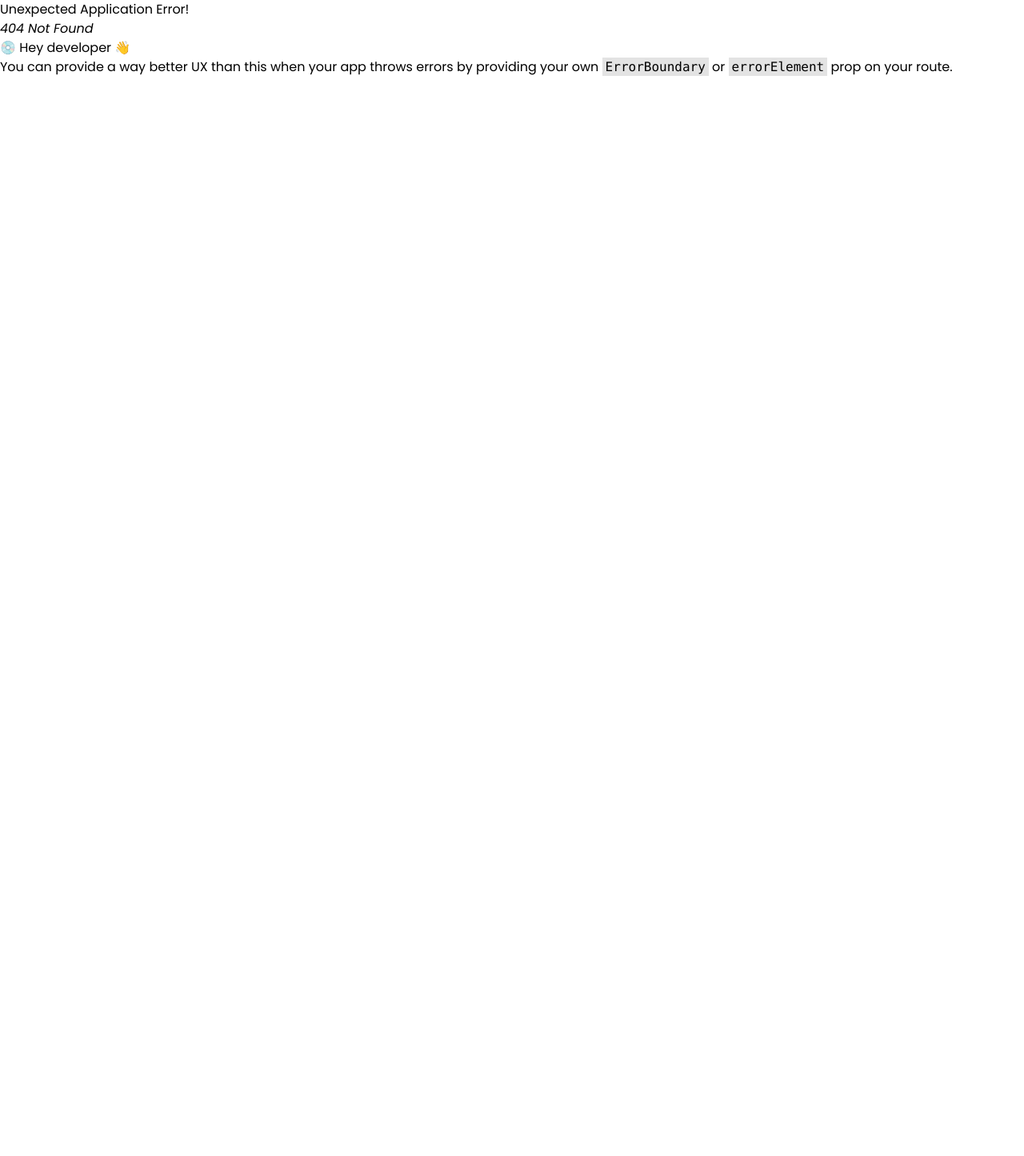
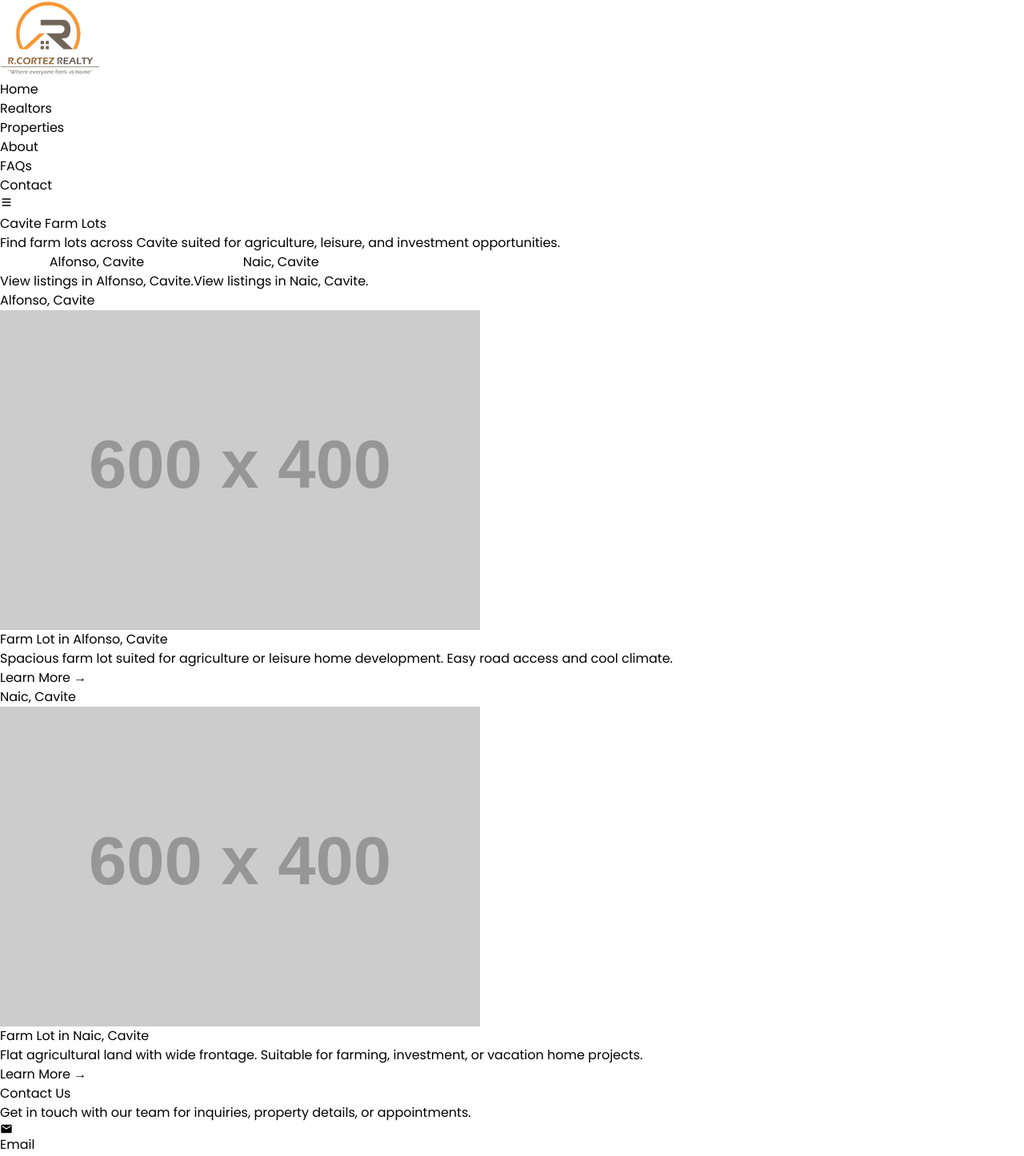
Before and after one commit to Sanjuan1290/main_R.Cortez_Realty, a React (Vite) app: page /farm-lots/cavite in a window 1280 px wide. Before the commit this address had no page. Shown: the top 1446 px of the page at 80% size. Before the commit the page ends 800 px from the top, so only its background shows below. Built offline with nearby package versions, Linux system fonts and the light colour scheme.

Commit message:
feat: added new FarmLots listings

```diff
--- a/src/App.jsx
+++ b/src/App.jsx
@@ -10,7 +10,9 @@ import ContactPage from "./components/contact/ContactPage"
 import Properties from "./components/properties/Properties"
 import HighEndProperties from "./components/properties/HighEndProperties"
 import TownHomes from './components/properties/TownHomes'
-import FarmLots from './components/properties/FarmLots'
+
+import FarmLotsLayout from "./components/properties/FarmLotsList/FarmLotsLayout"
+import CaviteList from "./components/properties/FarmLotsList/Cavite/CaviteList"
 
 function App() {
 
@@ -24,7 +26,13 @@ function App() {
       <Route path="/properties" element={<Properties />} />
       <Route path="/high-end" element={<HighEndProperties />}/>
       <Route path="/townhomes" element={<TownHomes />}/>
-      <Route path="/farm-lots" element={<FarmLots />}/>
+
+      <Route path="/farm-lots" element={<FarmLotsLayout />}>
+        <Route path="cavite" element={<CaviteList />}/>
+        <Route path="pampanga" element={<CaviteList />}/>
+        <Route path="olongapo" element={<CaviteList />}/>
+      </Route>
+
     </Route>
   ))
 
--- a/src/components/properties/FarmLots.jsx
+++ b/src/components/properties/FarmLots.jsx
@@ -1,14 +1,38 @@
-// src/components/properties/FarmLots.jsx
+import { NavLink } from "react-router-dom";
+
 const FarmLots = () => {
+  const categories = [
+    { name: "Cavite", path: "/farm-lots/cavite" },
+  ];
+
   return (
-    <div className="px-6 md:px-16 py-16">
-      <h1 className="text-3xl font-bold mb-6">Farm Lots</h1>
-      <p className="text-gray-700 mb-6">
-        Find spacious farm lots suited for agriculture, leisure, and investment.
-      </p>
-      {/* Property listings will go here */}
-      <div className="bg-gray-100 p-6 rounded-lg text-gray-600">
-        Sample farm lot listings placeholder
+    <div className="mt-14 px-6 md:px-16 py-16 bg-gray-50 h-[80vh]">
+      <div className="text-center mb-12">
+        <h1 className="text-4xl md:text-5xl font-bold text-gray-900">
+          Farm Lots
+        </h1>
+        <p className="mt-4 text-gray-600 text-lg max-w-2xl mx-auto">
+          Browse our farm lot listings in Cavite, Pampanga, and Olongapo. Perfect for
+          residential, agricultural, or investment use.
+        </p>
+      </div>
+
+      {/* Category cards */}
+      <div className="grid grid-cols-1 md:grid-cols-3 gap-8">
+        {categories.map((category, idx) => (
+          <NavLink
+            key={idx}
+            to={category.path}
+            className="bg-white shadow-md rounded-lg p-8 text-center hover:shadow-xl transition group"
+          >
+            <h2 className="text-2xl font-semibold text-gray-800 mb-3 group-hover:text-orange-500">
+              {category.name}
+            </h2>
+            <p className="text-gray-600 text-sm">
+              View listings under {category.name}.
+            </p>
+          </NavLink>
+        ))}
       </div>
     </div>
   );
--- /dev/null
+++ b/src/components/properties/FarmLotsList/Cavite/Alfornso.jsx
@@ -0,0 +1,47 @@
+const Alfonso = () => {
+  const listings = [
+    {
+      title: "Farm Lot in Alfonso, Cavite",
+      description:
+        "Spacious farm lot suited for agriculture or leisure home development. Easy road access and cool climate.",
+      image: "https://via.placeholder.com/600x400", // replace with real image
+      link: "#",
+    },
+  ];
+
+  return (
+    <div className="mt-16">
+      <h2 className="text-3xl font-bold text-gray-900 mb-8">
+        Alfonso, Cavite
+      </h2>
+      <div className="grid grid-cols-1 md:grid-cols-2 gap-8">
+        {listings.map((item, idx) => (
+          <div
+            key={idx}
+            className="bg-white shadow-md rounded-lg overflow-hidden hover:shadow-xl transition"
+          >
+            <img
+              src={item.image}
+              alt={item.title}
+              className="w-full h-64 object-cover"
+            />
+            <div className="p-6">
+              <h3 className="text-xl font-semibold text-gray-800 mb-3">
+                {item.title}
+              </h3>
+              <p className="text-gray-600 text-sm mb-4">{item.description}</p>
+              <a
+                href={item.link}
+                className="text-orange-500 font-medium hover:underline"
+              >
+                Learn More →
+              </a>
+            </div>
+          </div>
+        ))}
+      </div>
+    </div>
+  );
+};
+
+export default Alfonso;
--- /dev/null
+++ b/src/components/properties/FarmLotsList/Cavite/CaviteList.jsx
@@ -0,0 +1,60 @@
+
+import Alfonso from "./Alfornso";
+import Naic from "./Naic";
+
+const CaviteList = () => {
+  const categories = [
+    { name: "Alfonso, Cavite", id: "alfonso" },
+    { name: "Naic, Cavite", id: "naic" },
+  ];
+
+  const handleScroll = (id) => {
+    const element = document.getElementById(id);
+    if (element) {
+      element.scrollIntoView({ behavior: "smooth" });
+    }
+  };
+
+  return (
+    <div className="mt-14 px-6 md:px-16 py-16 bg-gray-50 min-h-screen">
+      {/* Header */}
+      <div className="text-center mb-12">
+        <h1 className="text-4xl md:text-5xl font-bold text-gray-900">
+          Cavite Farm Lots
+        </h1>
+        <p className="mt-4 text-gray-600 text-lg max-w-2xl mx-auto">
+          Find farm lots across Cavite suited for agriculture, leisure, and
+          investment opportunities.
+        </p>
+      </div>
+
+      {/* Category Cards */}
+      <div className="grid grid-cols-1 md:grid-cols-2 gap-8">
+        {categories.map((category, idx) => (
+          <button
+            key={idx}
+            onClick={() => handleScroll(category.id)}
+            className="bg-white shadow-md rounded-lg p-8 text-center hover:shadow-xl transition group"
+          >
+            <h2 className="text-2xl font-semibold text-gray-800 mb-3 group-hover:text-orange-500">
+              {category.name}
+            </h2>
+            <p className="text-gray-600 text-sm">
+              View listings in {category.name}.
+            </p>
+          </button>
+        ))}
+      </div>
+
+      {/* Sections */}
+      <div id="alfonso" className="pt-20">
+        <Alfonso />
+      </div>
+      <div id="naic" className="pt-20">
+        <Naic />
+      </div>
+    </div>
+  );
+};
+
+export default CaviteList;
--- /dev/null
+++ b/src/components/properties/FarmLotsList/Cavite/Naic.jsx
@@ -0,0 +1,47 @@
+const Naic = () => {
+  const listings = [
+    {
+      title: "Farm Lot in Naic, Cavite",
+      description:
+        "Flat agricultural land with wide frontage. Suitable for farming, investment, or vacation home projects.",
+      image: "https://via.placeholder.com/600x400", // replace with real image
+      link: "#",
+    },
+  ];
+
+  return (
+    <div className="mt-16">
+      <h2 className="text-3xl font-bold text-gray-900 mb-8">
+        Naic, Cavite
+      </h2>
+      <div className="grid grid-cols-1 md:grid-cols-2 gap-8">
+        {listings.map((item, idx) => (
+          <div
+            key={idx}
+            className="bg-white shadow-md rounded-lg overflow-hidden hover:shadow-xl transition"
+          >
+            <img
+              src={item.image}
+              alt={item.title}
+              className="w-full h-64 object-cover"
+            />
+            <div className="p-6">
+              <h3 className="text-xl font-semibold text-gray-800 mb-3">
+                {item.title}
+              </h3>
+              <p className="text-gray-600 text-sm mb-4">{item.description}</p>
+              <a
+                href={item.link}
+                className="text-orange-500 font-medium hover:underline"
+              >
+                Learn More →
+              </a>
+            </div>
+          </div>
+        ))}
+      </div>
+    </div>
+  );
+};
+
+export default Naic;
--- /dev/null
+++ b/src/components/properties/FarmLotsList/FarmLotsLayout.jsx
@@ -0,0 +1,17 @@
+import FarmLots from "../FarmLots"
+import { Outlet, useLocation } from "react-router-dom"
+
+const FarmLotsLayout = () => {
+    const location = useLocation()
+
+  return (
+    <>
+        {
+            location.pathname !== '/farm-lots' ? '' : <FarmLots />
+        }
+        <Outlet />
+    </>
+  )
+}
+
+export default FarmLotsLayout
```
